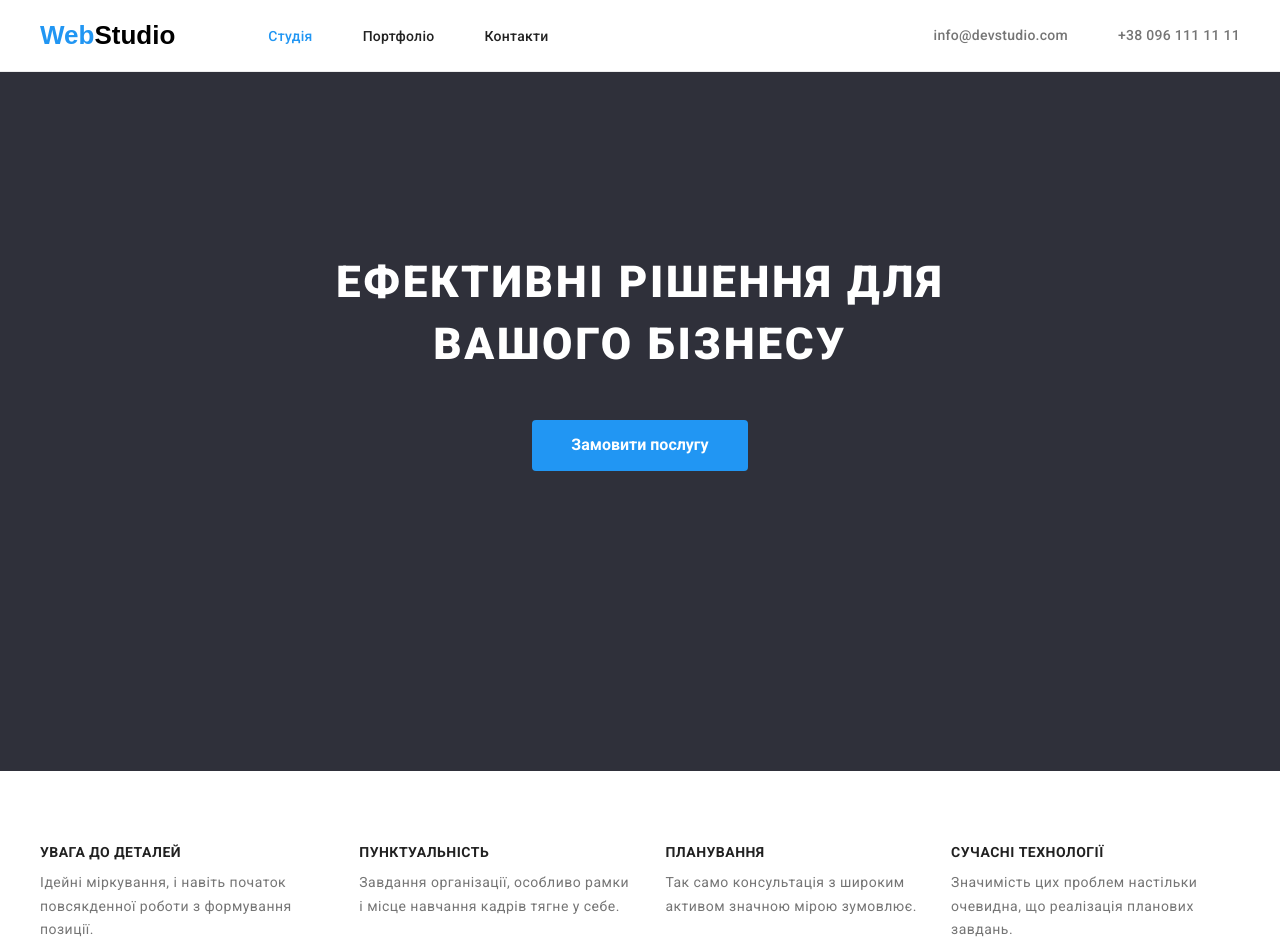
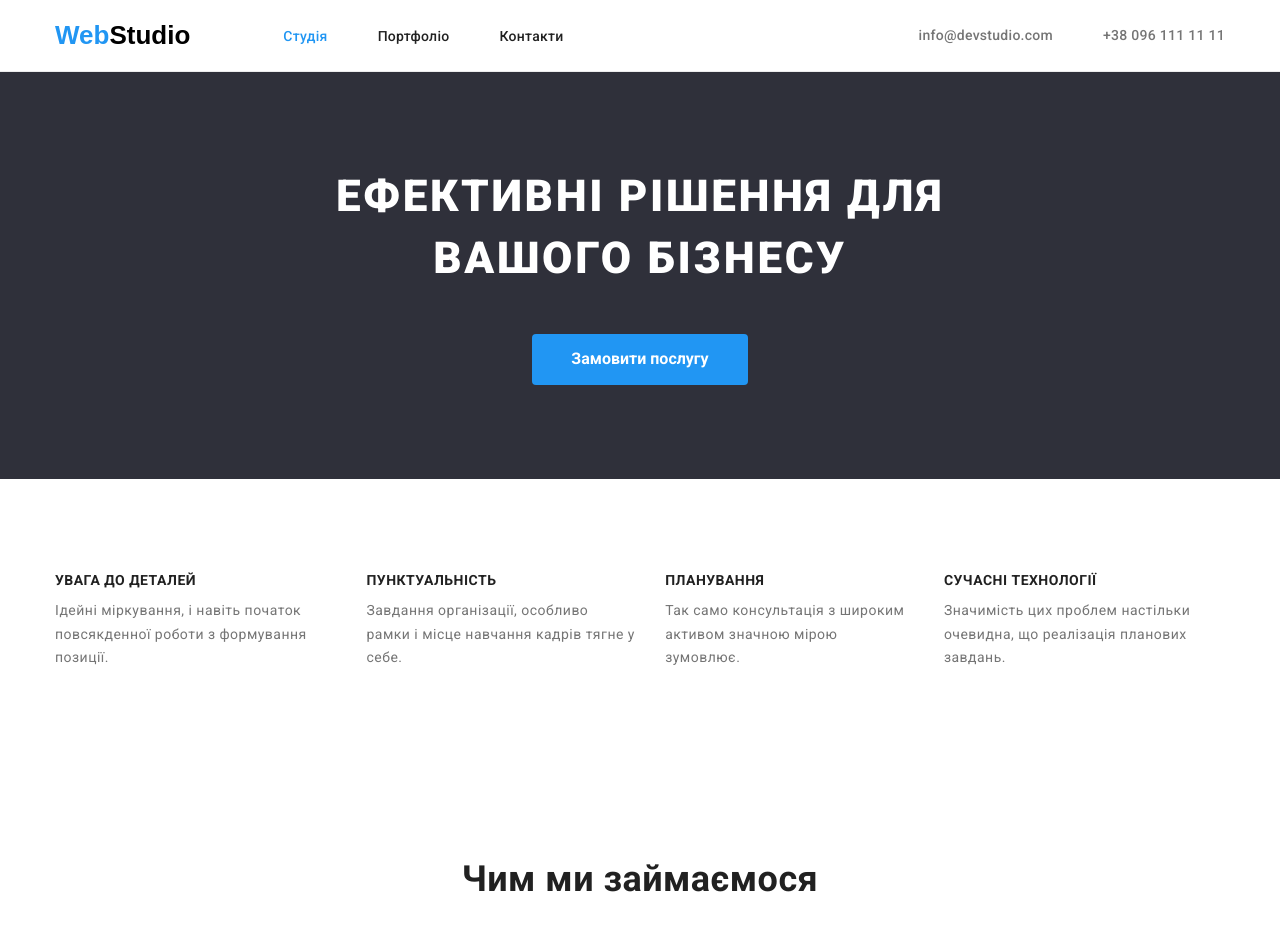
Before and after one commit to Furcreator/goit-markup-hw-03, a plain HTML site: page index.html in a window 1280 px wide. Shown: the top 948 px of the page. Drawn offline with nearby package versions, Linux system fonts and the light colour scheme.

Commit message:
corrects css and add's class

```diff
--- a/css/styles.css
+++ b/css/styles.css
@@ -49,12 +49,19 @@ a {
 /* КОНТЕЙНЕР */
 
 .container {
-  width: 1230px;
+  max-width: 1200px;
   padding-left: 15px;
   padding-right: 15px;
   margin: 0 auto;
 }
 
+.section {
+  padding: 94px 0;
+}
+
+.title {
+  margin-bottom: 50px;
+}
 /* основной цвет текста #212121 */
 /* вторичный цвет текста #757575 */
 /* цвет главного текста шапки и полного фона #FFFFFF */
@@ -157,9 +164,6 @@ main {
 
 /* first section */
 .hat {
-  padding-top: 180px;
-  padding-bottom: 300px;
-  margin-bottom: 74px;
   background-color: var(--color-futter);
   color: var(--font--color);
   letter-spacing: 0.06em;
@@ -203,6 +207,10 @@ main {
 
 /* second section */
 
+.hang {
+  padding-bottom: 0;
+}
+
 .hang-list {
   display: flex;
 }
@@ -244,7 +252,6 @@ main {
 /* third section */
 
 .ocup-title {
-  margin: 0 auto;
   margin-top: 94px;
   margin-bottom: 50px;
   color: var(--primary-text-color);
@@ -263,10 +270,6 @@ main {
 
 /* four section */
 
-.container > h2 {
-  padding-bottom: 50px;
-}
-
 .team {
   padding-top: 94px;
   padding-bottom: 88px;
@@ -274,7 +277,6 @@ main {
 }
 
 .team h2 {
-  margin: 0 auto;
   color: var(--primary-text-color);
   font-size: 36px;
   line-height: 1.2;
@@ -366,14 +368,11 @@ main {
 
 /* MAIN */
 
-.main-posters {
-  padding: 94px 215px;
-}
 
 .filter-list {
   display: flex;
   justify-content: center;
-  padding-bottom: 50px;
+  margin-bottom: 50px;
 }
 
 .filter-list-item:not(:last-child) {
@@ -410,7 +409,7 @@ main {
 }
 
 .posters-list {
-  flex-basis: calc((100% - 60px)/3);
+  flex-basis: calc((100% - 60px) / 3);
 }
 
 .posters li {
--- a/index.html
+++ b/index.html
@@ -42,16 +42,16 @@
   <!-- MAIN -->
   <main>
     <!-- FIRST SECTION -->
-    <section class="hat">
+    <section class=" section hat">
       <h1 class="hero">Ефективні рішення для вашого бізнесу</h1>
       <button class="button hero-button" type="button">
         Замовити послугу
       </button>
     </section>
-    <div class="container">
     <!-- SECOND SECTION -->
 
-      <section class="hang">
+    <section class=" section hang">
+      <div class="container">
         <h2 class="screen-reader-text">Переваги</h2>
         <ul class="hang-list">
           <li class="hang-list-item">
@@ -82,12 +82,12 @@
             </p>
           </li>
         </ul>
+      </div>
     </section>
-    </div>
     <!-- THIRD SECTION -->
-    <section class="occupation">
+    <section class=" section occupation">
       <div class="container">
-        <h2 class="ocup-title">Чим ми займаємося</h2>
+        <h2 class="ocup-title title">Чим ми займаємося</h2>
         <ul class="occupation-list">
           <li class="occupation-list-item"><img src="images/1.jpg" alt="work1" width="370" /></li>
           <li class="occupation-list-item"><img src="images/2.jpg" alt="work2" width="370" /></li>
@@ -96,9 +96,9 @@
       </div>
     </section>
     <!-- FOUR SECTION -->
-    <section class="team">
+    <section class=" section team">
       <div class="container">
-        <h2>Наша команда</h2>
+        <h2 class="title">Наша команда</h2>
         <ul class="team-list">
           <li class="team-list-item">
             <img class='team-list-image' src="images/p1.jpg" alt="person1" width="270" />
```
Also changed, not shown: portfolio.html (+4 -1 lines). Lines whose indentation alone changed are shown as unchanged.
